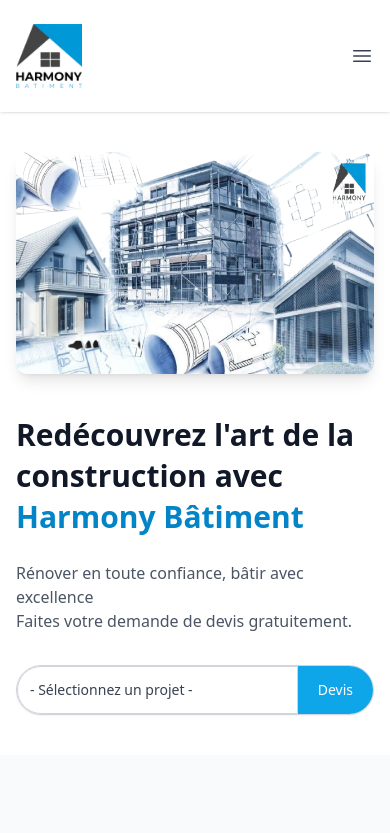
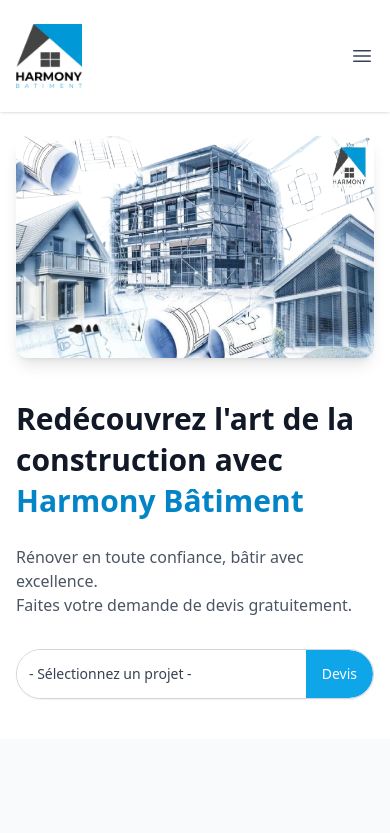
Before and after one commit to sana12-art/harmony-site, a React (Vite) app: page / in a window 390 px wide. Shown: the top 833 px of the page. Built offline with nearby package versions, Linux system fonts and the light colour scheme.

Commit message:
mise a jour hero

```diff
--- a/src/components/Hero.tsx
+++ b/src/components/Hero.tsx
@@ -1,8 +1,8 @@
-import { useState } from 'react';
-import { useNavigate } from 'react-router-dom';
+import { useState } from "react";
+import { useNavigate } from "react-router-dom";
 
 export default function Hero() {
-  const [projet, setProjet] = useState('');
+  const [projet, setProjet] = useState("");
   const navigate = useNavigate();
 
   const handleChange = (e: React.ChangeEvent<HTMLSelectElement>) => {
@@ -17,27 +17,27 @@
     if (projet) {
       navigate(`/devis/${projet}`);
     } else {
-      navigate('/devis');
+      navigate("/devis");
     }
   };
 
   return (
-    <section className="relative bg-white pt-28 lg:pt-32">
-      <div className="container mx-auto px-4 sm:px-6 lg:px-8 flex flex-col-reverse lg:flex-row items-center justify-between gap-10 lg:gap-16 py-10 lg:py-16">
+    <section className="relative bg-white pt-24 lg:pt-28">
+      <div className="mx-auto max-w-screen-xl px-4 sm:px-6 lg:px-8 flex flex-col-reverse lg:flex-row items-center justify-between gap-10 lg:gap-16 py-10 lg:py-16 overflow-hidden">
 
         {/* Texte */}
         <div className="w-full lg:w-1/2 text-left">
-          <h1 className="text-3xl sm:text-4xl lg:text-5xl font-bold text-gray-900 mb-6 leading-snug">
+          <h1 className="text-3xl sm:text-4xl lg:text-5xl font-bold text-gray-900 mb-6 leading-snug break-words">
             Redécouvrez l'art de la construction avec{" "}
             <span className="text-sky-600">Harmony Bâtiment</span>
           </h1>
           <p className="text-base sm:text-lg text-gray-600 mb-8">
-            Rénover en toute confiance, bâtir avec excellence<br />
+            Rénover en toute confiance, bâtir avec excellence. <br />
             Faites votre demande de devis gratuitement.
           </p>
 
           {/* Desktop version */}
-          <div className="hidden sm:flex relative w-full max-w-lg">
+<div className="hidden sm:flex relative w-full max-w-lg flex-shrink">
   <select
     className="w-full px-5 py-3 pr-40 border border-gray-300 rounded-full text-gray-700 appearance-none focus:ring-2 focus:ring-sky-400 focus:outline-none"
     value={projet}
@@ -51,23 +51,21 @@
   </select>
 
   <button
-              className="absolute top-0 right-0 h-full px-5 rounded-full bg-sky-500 text-white font-medium hover:bg-sky-600 transition-all"
+    className="absolute top-0 right-0 h-full px-5 rounded-full bg-sky-500 text-white text-sm sm:text-base font-medium hover:bg-sky-600 transition-all whitespace-nowrap"
     onClick={handleClick}
   >
     Demander un devis
   </button>
 </div>
 
+
           {/* Mobile version */}
           <div className="sm:hidden w-full mt-6">
-  <div className="flex w-full items-center border border-gray-300 rounded-full bg-white shadow-sm">
+            <div className="flex w-full items-center border border-gray-300 rounded-full bg-white shadow-sm overflow-hidden">
               <select
-      className="flex-1 px-3 text-sm text-gray-700 bg-white h-12 outline-none appearance-none rounded-l-full border border-gray-300"
+                className="flex-1 px-3 text-sm text-gray-700 bg-white h-12 border-none outline-none appearance-none"
                 value={projet}
                 onChange={handleChange}
-      autoCorrect="off"
-      autoCapitalize="none"
-      spellCheck={false}
               >
                 <option value="">- Sélectionnez un projet -</option>
                 <option value="technicoat">Prestations Technicoat</option>
@@ -77,14 +75,13 @@
               </select>
 
               <button
-      className="h-12 px-5 bg-sky-500 text-white text-sm font-medium hover:bg-sky-600 transition-all rounded-r-full whitespace-nowrap"
+                className="h-12 px-4 bg-sky-500 text-white text-sm font-medium hover:bg-sky-600 transition-all rounded-r-full truncate max-w-[100px]"
                 onClick={handleClick}
               >
                 Devis
               </button>
             </div>
           </div>
-
         </div>
 
         {/* Image */}
@@ -92,7 +89,7 @@
           <img
             src="/Image1.png"
             alt="Travaux Harmony Bâtiment"
-            className="w-full max-w-[420px] lg:max-w-[480px] h-auto rounded-xl shadow-lg object-contain"
+            className="w-full max-w-[400px] lg:max-w-[480px] h-auto rounded-xl shadow-lg object-contain"
           />
         </div>
       </div>
```
Lines whose indentation alone changed are shown as unchanged.
